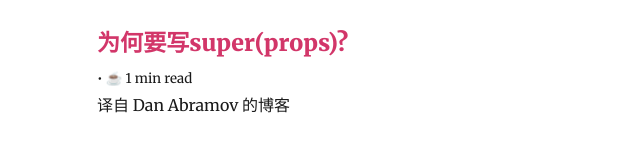
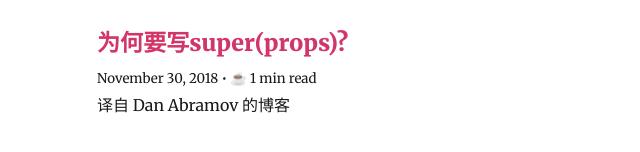
Before and after one commit to wuyafeiJS/MyBlog, a Gatsby site: page / in a window 1280 px wide. Shown: the part 408-560 px from the top of the page, without its empty margins (228-868 px from the left). Built offline with nearby package versions, Linux system fonts and the light colour scheme; Gatsby itself is replaced by a stand-in of ours; some packages are replaced by stand-ins of ours.

Commit message:
fix:time

```diff
--- a/src/pages/why-we-write-super.md
+++ b/src/pages/why-we-write-super.md
@@ -1,6 +1,6 @@
 ---
 title: 为何要写super(props)?
-data: '2018-11-30'
+date: '2018-11-30'
 spoiler: 译自 Dan Abramov 的博客
 ---
 
```
